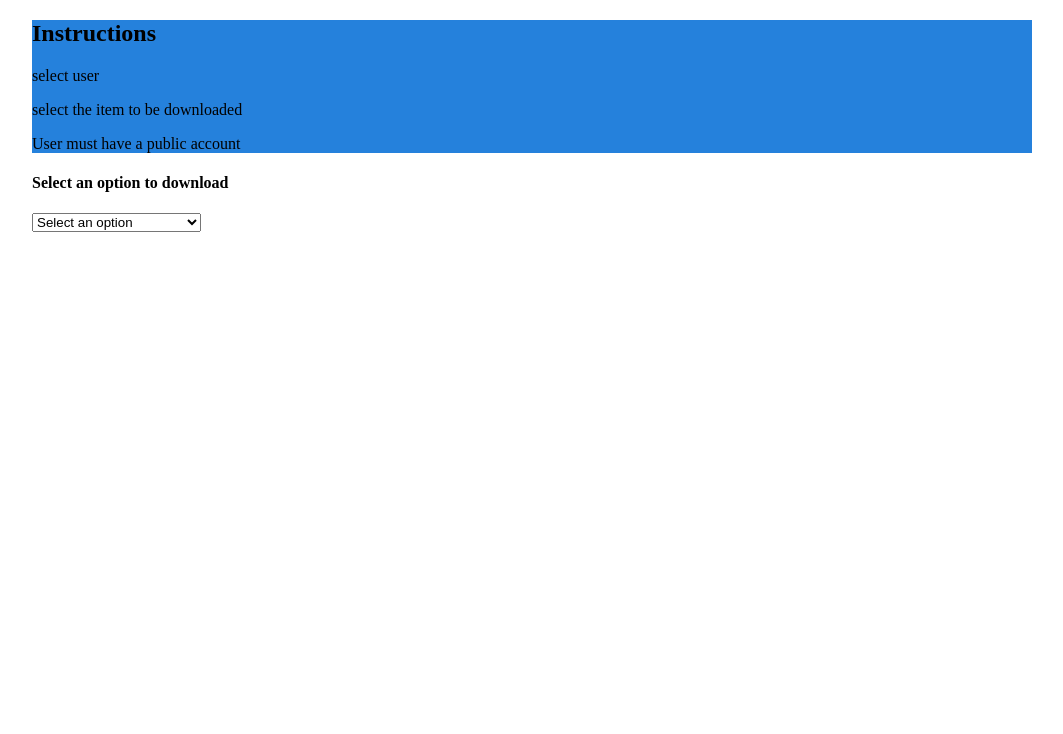
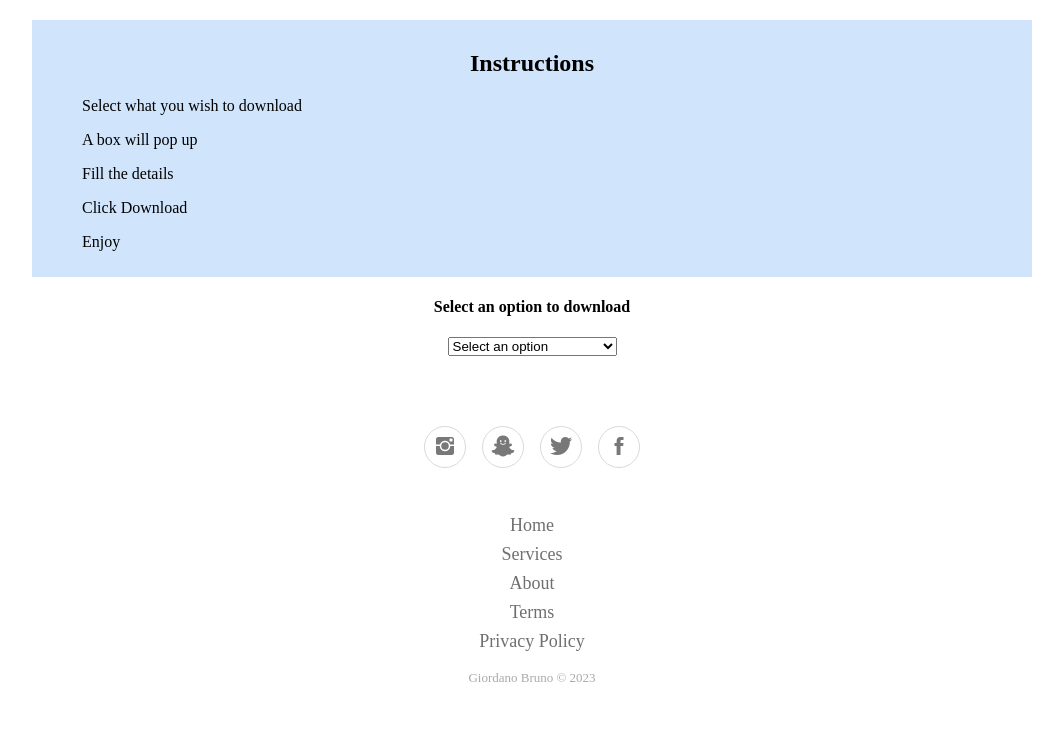
Before and after one commit to giordanobruno01/Dowload_Instagram_Flask, a Flask app: page / in a window 1280 px wide. Shown: the part 78-812 px from the top of the page, without its empty margins (108-1171 px from the left). Before the commit the page ends 310 px from the top, so only its background shows below. Run offline with Flask 3, Linux system fonts and the light colour scheme; some libraries are stand-ins or nearby versions.

Commit message:
block center

```diff
--- a/static/styles/style.css
+++ b/static/styles/style.css
@@ -173,76 +145,115 @@ main #select-box {
   margin: auto;
 }
 main #select-box #instructions {
-  background-color: #2581dc;
+  background-color: hsla(210, 85%, 78%, 0.455);
+  margin-top: 20px;
+  padding: 10px;
+}
+main #select-box #instructions h2 {
+  text-align: center;
 }
 main #select-box .formblock {
   margin: auto;
+  text-align: center;
+}
+main #select-box .formblock #hash {
+  margin-bottom: 30px;
+}
+main #select-box .formblock div {
+  padding-top: 50px;
+  margin: auto;
+  display: none;
+  max-width: 30vw;
+  min-width: 250px;
+  min-height: 30vh;
 }
 main #select-box .formblock #blank {
-  display: none;
-  width: 500px;
-  height: 500px;
+  background-color: #ffffff;
 }
 main #select-box .formblock #profile {
-  margin: auto;
-  display: none;
   background-color: pink;
-  width: 500px;
-  height: 500px;
 }
 main #select-box .formblock #stories {
-  margin: auto;
-  display: none;
   background-color: gold;
-  width: 500px;
-  height: 500px;
 }
 main #select-box .formblock #reels {
-  margin: auto;
-  display: none;
   background-color: greenyellow;
-  width: 500px;
-  height: 500px;
 }
 main #select-box .formblock #hashtag {
-  margin: auto;
-  display: none;
   background-color: burlywood;
-  width: 500px;
-  height: 500px;
 }
 main #select-box .formblock #highlights {
-  margin: auto;
-  display: none;
   background-color: red;
-  width: 500px;
-  height: 500px;
 }
 main #select-box .formblock #post {
-  margin: auto;
-  display: none;
   background-color: bisque;
-  width: 500px;
-  height: 500px;
 }
 main #select-box .formblock #pictures {
-  margin: auto;
-  display: none;
   background-color: aquamarine;
-  width: 500px;
-  height: 500px;
 }
 main #select-box .formblock #igtv {
-  margin: auto;
-  display: none;
   background-color: grey;
-  width: 500px;
-  height: 500px;
 }
 main #select-box .formblock #test {
-  margin: auto;
-  display: none;
   background-color: azure;
-  width: 500px;
-  height: 500px;
+}
+
+.footer-basic {
+  padding: 40px 0;
+  background-color: #ffffff;
+  color: #4b4c4d;
+}
+
+.footer-basic ul {
+  padding: 0;
+  list-style: none;
+  text-align: center;
+  font-size: 18px;
+  line-height: 1.6;
+  margin-bottom: 0;
+}
+
+.footer-basic li {
+  padding: 0 10px;
+}
+
+.footer-basic ul a {
+  color: inherit;
+  text-decoration: none;
+  opacity: 0.8;
+}
+
+.footer-basic ul a:hover {
+  opacity: 1;
+}
+
+.footer-basic .social {
+  text-align: center;
+  padding-bottom: 25px;
+}
+
+.footer-basic .social > a {
+  font-size: 24px;
+  width: 40px;
+  height: 40px;
+  line-height: 40px;
+  display: inline-block;
+  text-align: center;
+  border-radius: 50%;
+  border: 1px solid #ccc;
+  margin: 0 8px;
+  color: inherit;
+  opacity: 0.75;
+}
+
+.footer-basic .social > a:hover {
+  opacity: 0.9;
+}
+
+.footer-basic .copyright {
+  margin-top: 15px;
+  text-align: center;
+  font-size: 13px;
+  color: #aaa;
+  margin-bottom: 0;
 }/*# sourceMappingURL=style.css.map */
--- a/static/styles/style.scss
+++ b/static/styles/style.scss
@@ -141,136 +139,147 @@ nav {
     display: block !important;
   }
 }
-#nav-toggle {
-  position: absolute;
-  left: 18px;
-  top: 22px;
-  cursor: pointer;
-  padding: 10px 35px 16px 0px;
-  span,
-  span:before,
-  span:after {
-    cursor: pointer;
-    border-radius: 1px;
-    height: 5px;
-    width: 35px;
-    background: $nav-font-color;
+/* Outer navigation wrapper */
+.navigation {
+  height: $nav-height;
+  background: $nav-background;
+}
+// Container with no padding for navbar
+.nav-container {
+  max-width: $content-width;
+  margin: 0 auto;
+  // Logo and branding
+  .brand {
     position: absolute;
-    display: block;
-    content: "";
-    transition: all 300ms ease-in-out;
-  }
-  span:before {
-    top: -10px;
-  }
-  span:after {
-    bottom: -10px;
-  }
-  &.active span {
-    background-color: transparent;
-    &:before,
-    &:after {
-      top: 0;
-    }
-    &:before {
-      transform: rotate(45deg);
-    }
-    &:after {
-      transform: rotate(-45deg);
+    padding-left: 20px;
+    float: left;
+    line-height: $nav-height;
+    text-transform: uppercase;
+    font-size: 1.4em;
+    a,
+    a:visited {
+      color: $nav-font-color;
+      text-decoration: none;
     }
   }
-}
 
-// Page content
-article {
-  max-width: $content-width;
-  margin: 0 auto;
-  padding: 10px;
-}
-#extra {
-  display: none;
-}
-#amount {
-  display: none;
 }
 main {
   #select-box {
     display: block;
     margin: auto;
     #instructions {
-      background-color: #2581dc;
+      background-color: hsla(210, 85%, 78%, 0.455);
+      margin-top: 20px;
+      padding: 10px;
+      h2 {
+        text-align: center;
+      }
     }
     .formblock {
       margin: auto;
+      text-align: center;
+      #hash {
+        margin-bottom: 30px;
+      }
+      div {
+        padding-top: 50px;
+        margin: auto;
+        display: none;
+        max-width: 30vw;
+        min-width: 250px;
+        min-height: 30vh;
+      }
+
       #blank {
-        display: none;
-
-        width: 500px;
-        height: 500px;
+        background-color: #ffffff;
       }
       #profile {
-        margin: auto;
-        display: none;
         background-color: pink;
-        width: 500px;
-        height: 500px;
       }
       #stories {
-        margin: auto;
-        display: none;
         background-color: gold;
-        width: 500px;
-        height: 500px;
       }
       #reels {
-        margin: auto;
-        display: none;
         background-color: greenyellow;
-        width: 500px;
-        height: 500px;
       }
       #hashtag {
-        margin: auto;
-        display: none;
         background-color: burlywood;
-        width: 500px;
-        height: 500px;
       }
       #highlights {
-        margin: auto;
-        display: none;
         background-color: red;
-        width: 500px;
-        height: 500px;
       }
       #post {
-        margin: auto;
-        display: none;
         background-color: bisque;
-        width: 500px;
-        height: 500px;
       }
       #pictures {
-        margin: auto;
-        display: none;
         background-color: aquamarine;
-        width: 500px;
-        height: 500px;
       }
       #igtv {
-        margin: auto;
-        display: none;
         background-color: grey;
-        width: 500px;
-        height: 500px;
       }
       #test {
-        margin: auto;
-        display: none;
         background-color: azure;
-        width: 500px;
-        height: 500px;
       }
     }
   }
 }
+.footer-basic {
+  padding:40px 0;
+  background-color:#ffffff;
+  color:#4b4c4d;
+}
+
+.footer-basic ul {
+  padding:0;
+  list-style:none;
+  text-align:center;
+  font-size:18px;
+  line-height:1.6;
+  margin-bottom:0;
+}
+
+.footer-basic li {
+  padding:0 10px;
+}
+
+.footer-basic ul a {
+  color:inherit;
+  text-decoration:none;
+  opacity:0.8;
+}
+
+.footer-basic ul a:hover {
+  opacity:1;
+}
+
+.footer-basic .social {
+  text-align:center;
+  padding-bottom:25px;
+}
+
+.footer-basic .social > a {
+  font-size:24px;
+  width:40px;
+  height:40px;
+  line-height:40px;
+  display:inline-block;
+  text-align:center;
+  border-radius:50%;
+  border:1px solid #ccc;
+  margin:0 8px;
+  color:inherit;
+  opacity:0.75;
+}
+
+.footer-basic .social > a:hover {
+  opacity:0.9;
+}
+
+.footer-basic .copyright {
+  margin-top:15px;
+  text-align:center;
+  font-size:13px;
+  color:#aaa;
+  margin-bottom:0;
+}
--- a/templates/index.html
+++ b/templates/index.html
@@ -7,14 +7,8 @@
 
     <link rel="stylesheet" href="{{ url_for('static', filename= 'styles/style.css') }}">
     <script src="https://ajax.googleapis.com/ajax/libs/jquery/3.6.4/jquery.min.js"></script>
-    <!-- <script src="https://cdn.jsdelivr.net/npm/@popperjs/core@2.11.8/dist/umd/popper.min.js"
-        integrity="sha384-I7E8VVD/ismYTF4hNIPjVp/Zjvgyol6VFvRkX/vR+Vc4jQkC+hVqc2pM8ODewa9r"
-        crossorigin="anonymous"></script>
-
-    <script src="https://cdn.jsdelivr.net/npm/bootstrap@5.3.2/dist/js/bootstrap.min.js"
-        integrity="sha384-BBtl+eGJRgqQAUMxJ7pMwbEyER4l1g+O15P+16Ep7Q9Q+zqX6gSbd85u4mG4QzX+"
-        crossorigin="anonymous"></script> -->
-
+    <link rel="stylesheet" href="https://cdnjs.cloudflare.com/ajax/libs/ionicons/2.0.1/css/ionicons.min.css">
+    <!-- <link rel="stylesheet" href="https://cdnjs.cloudflare.com/ajax/libs/twitter-bootstrap/4.1.3/css/bootstrap.min.css"> -->
 
 
     <title>Download from Instagram</title>
@@ -29,7 +23,11 @@
                     <a href="#!">Logo</a>
                 </div>
                 <nav>
-                    <div class="nav-mobile"><a id="nav-toggle" href="#!"><span></span></a></div>
+                    <div class="nav-mobile">
+                        <a id="nav-toggle" href="#!">
+                            <span></span>
+                        </a>
+                    </div>
                     <ul class="nav-list">
                         <li>
                             <a href="#main">Home</a>
@@ -43,7 +41,7 @@
                         </li>
 
                         <li>
-                            <a href="#!">Contact</a>
+                            <a href="#">Contact</a>
                         </li>
                     </ul>
                 </nav>
@@ -53,21 +51,16 @@
     </header>
     <main class="nav-container">
         <div id="select-box">
-            <!-- <form method="post">
-                <label for="username">Username</label>
-                <input type="text" name="username">
-                <label for="password">Password</label>
-                <input type="password" name="password">
-
-                <input type="submit" value="Click">
-
-            </form> -->
-
             <div id="instructions">
                 <h2>Instructions</h2>
-                <p>select user</p>
-                <p>select the item to be downloaded</p>
-                <p>User must have a public account</p>
+                <li type="none">
+                    <ul>Select what you wish to download</ul>
+                    <ul>A box will pop up </ul>
+                    <ul>Fill the details</ul>
+                    <ul>Click Download</ul>
+                    <ul>Enjoy</ul>
+                </li>
+
             </div>
             <form action="" method="post" class="row formblock">
 
@@ -79,11 +72,11 @@
                     <option value="stories">Stories</option>
                     <option value="reels">Reels</option>
                     <option value="hashtag">Hashtag Related Images</option>
-                    <option value="highlights">highlights</option>
-                    <option value="post">post</option>
-                    <option value="pictures">pictures</option>
-                    <option value="igtv">igtv</option>
-                    <option value="test">test</option>
+                    <option value="highlights">Highlights</option>
+                    <option value="post">Posts</option>
+                    <option value="pictures">Pictures</option>
+                    <option value="igtv">IGTV</option>
+                    <option value="test">Test</option>
                 </select>
 
                 <div id="profile">
@@ -106,8 +99,8 @@
                     <label for="username">Select the Username</label>
                     <input type="text" name="username" placeholder="username" class="col-xs-12">
                     <input type="text" id="extra" name="extra" placeholder="hashtag" class="col-xs-12">
-                                    <input type="date" name="startdate" id="startdate">
-                                    <input type="date" name="enddate" id="enddate">
+                    <input type="date" name="startdate" id="startdate">
+                    <input type="date" name="enddate" id="enddate">
                     <input type="submit" value="Download" onclick="hu()">
                 </div>
                 <div id="highlights">
@@ -145,7 +138,25 @@
         </div>
     </main>
     <footer>
-
+        <div class="footer-basic">
+            <footer>
+                <div class="social"><a href="#"><i class="icon ion-social-instagram"></i></a><a href="#"><i
+                            class="icon ion-social-snapchat"></i></a><a href="#"><i
+                            class="icon ion-social-twitter"></i></a><a href="#"><i
+                            class="icon ion-social-facebook"></i></a></div>
+                <ul class="list-inline">
+                    <li class="list-inline-item"><a href="#">Home</a></li>
+                    <li class="list-inline-item"><a href="#">Services</a></li>
+                    <li class="list-inline-item"><a href="#">About</a></li>
+                    <li class="list-inline-item"><a href="#">Terms</a></li>
+                    <li class="list-inline-item"><a href="#">Privacy Policy</a></li>
+                </ul>
+                <p class="copyright">Giordano Bruno © 2023</p>
+            </footer>
+        </div>
+        <script src="https://cdnjs.cloudflare.com/ajax/libs/jquery/3.2.1/jquery.min.js"></script>
+        <script
+            src="https://cdnjs.cloudflare.com/ajax/libs/twitter-bootstrap/4.1.3/js/bootstrap.bundle.min.js"></script>
     </footer>
 
     <script src="{{url_for('static', filename='js/script.js')}}"></script>
```
Also changed, not shown: other parts of static/styles/style.css (+60 -88 lines), other parts of static/styles/style.scss (+60 -62 lines), 1 other file.
